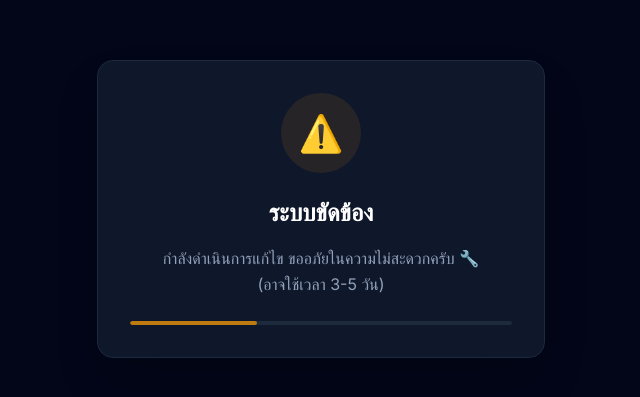
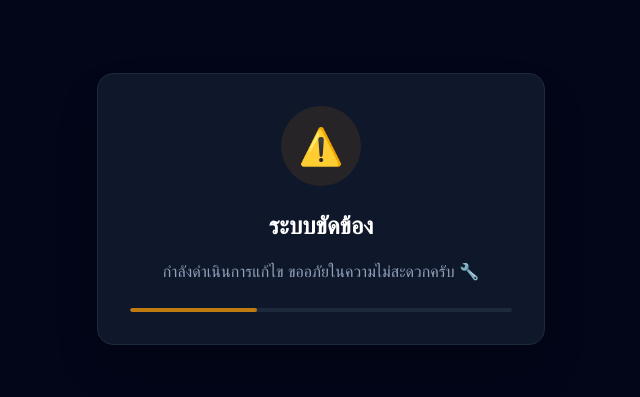
Before and after one commit to pongsakorn13206-cloud/vt-beyond-frame, a Next.js app: page / in a window 1280 px wide. Shown: the part 191-588 px from the top of the page, without its empty margins (319-959 px from the left). Built offline with nearby package versions, Linux system fonts and the light colour scheme; no server answers.

Commit message:
Update maintenance text

```diff
--- a/src/app/layout.js
+++ b/src/app/layout.js
@@ -62,8 +62,7 @@ export default function RootLayout({ children }) {
               </div>
               <h1 className="text-2xl font-bold text-white mb-4">ระบบขัดข้อง</h1>
               <p className="text-slate-400 mb-6 leading-relaxed">
-                กำลังดำเนินการแก้ไข ขออภัยในความไม่สะดวกครับ 🔧<br/>
-                (อาจใช้เวลา 3-5 วัน)
+                กำลังดำเนินการแก้ไข ขออภัยในความไม่สะดวกครับ 🔧
               </p>
               <div className="w-full h-1 bg-slate-800 rounded-full overflow-hidden">
                 <div className="w-1/3 h-full bg-amber-500 rounded-full animate-[pulse_2s_ease-in-out_infinite]" />
```
